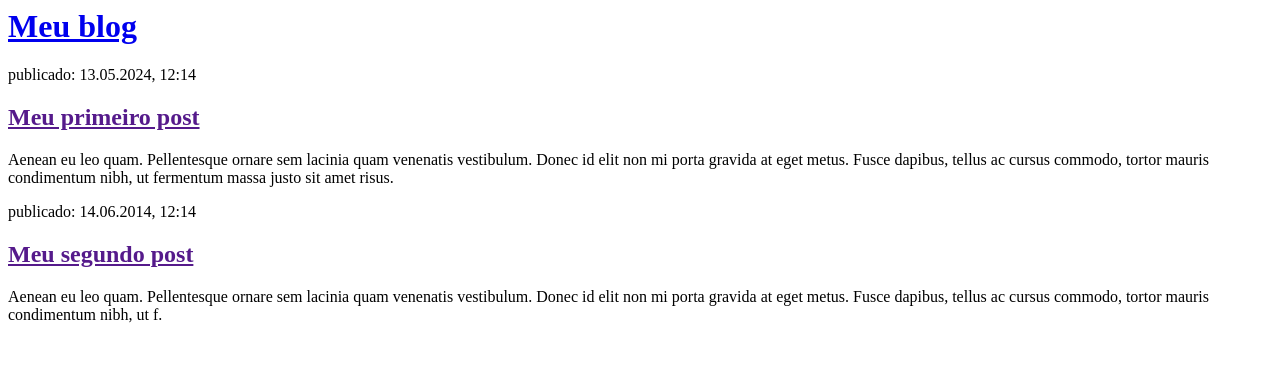
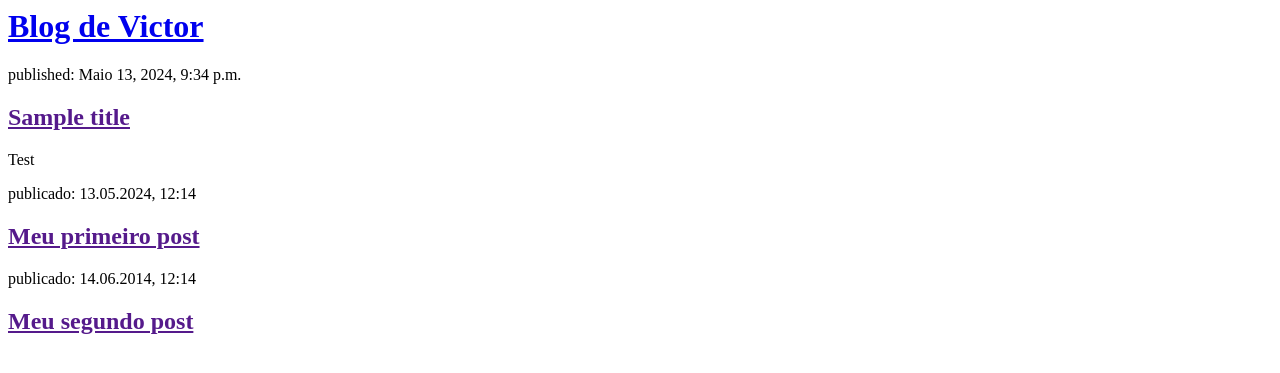
Before and after one commit to vitinnnnx/my-first-blog, a Django app: page / in a window 1280 px wide. Shown: the top 373 px of the page. Run offline with Django 3.2, Linux system fonts and the light colour scheme; data comes from the database, SQL or seed files in the repository; both versions use the stored data as it was after the commit.

Commit message:
Modified templates to display posts from database.

```diff
--- a/blog/templates/blog/post_list.html
+++ b/blog/templates/blog/post_list.html
@@ -4,19 +4,27 @@
     </head>
     <body>
         <div>
-            <h1><a href="/">Meu blog</a></h1>
+            <h1><a href="/">Blog de Victor</a></h1>
         </div>
+
+        {% for post in posts %}
+            <div>
+                <p>published: {{ post.published_date }}</p>
+                <h2><a href="">{{ post.title }}</a></h2>
+                <p>{{ post.text|linebreaksbr }}</p>
+            </div>
+        {% endfor %}
 
         <div>
             <p>publicado: 13.05.2024, 12:14</p>
             <h2><a href="">Meu primeiro post</a></h2>
-            <p>Aenean eu leo quam. Pellentesque ornare sem lacinia quam venenatis vestibulum. Donec id elit non mi porta gravida at eget metus. Fusce dapibus, tellus ac cursus commodo, tortor mauris condimentum nibh, ut fermentum massa justo sit amet risus.</p>
+            <p></p>
         </div>
 
         <div>
             <p>publicado: 14.06.2014, 12:14</p>
             <h2><a href="">Meu segundo post</a></h2>
-            <p>Aenean eu leo quam. Pellentesque ornare sem lacinia quam venenatis vestibulum. Donec id elit non mi porta gravida at eget metus. Fusce dapibus, tellus ac cursus commodo, tortor mauris condimentum nibh, ut f.</p>
+            <p></p>
         </div>
     </body>
 </html>
--- a/blog/views.py
+++ b/blog/views.py
@@ -1,4 +1,8 @@
 from django.shortcuts import render
+from django.utils import timezone
+from .models import Post
+
 
 def post_list(request):
-    return render(request, 'blog/post_list.html', {})
+    posts = Post.objects.filter(published_date__lte=timezone.now()).order_by('published_date')
+    return render(request, 'blog/post_list.html', {'posts': posts})
```
Also changed, not shown: db.sqlite3.
